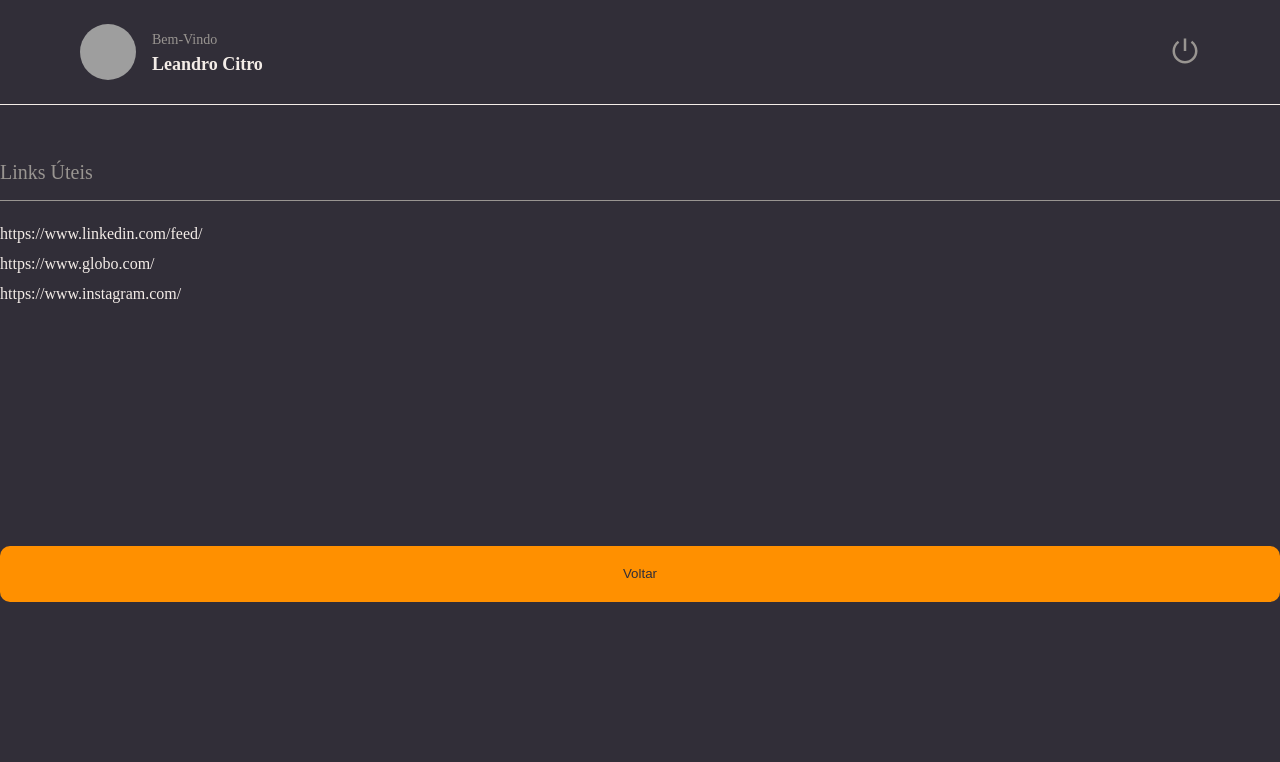
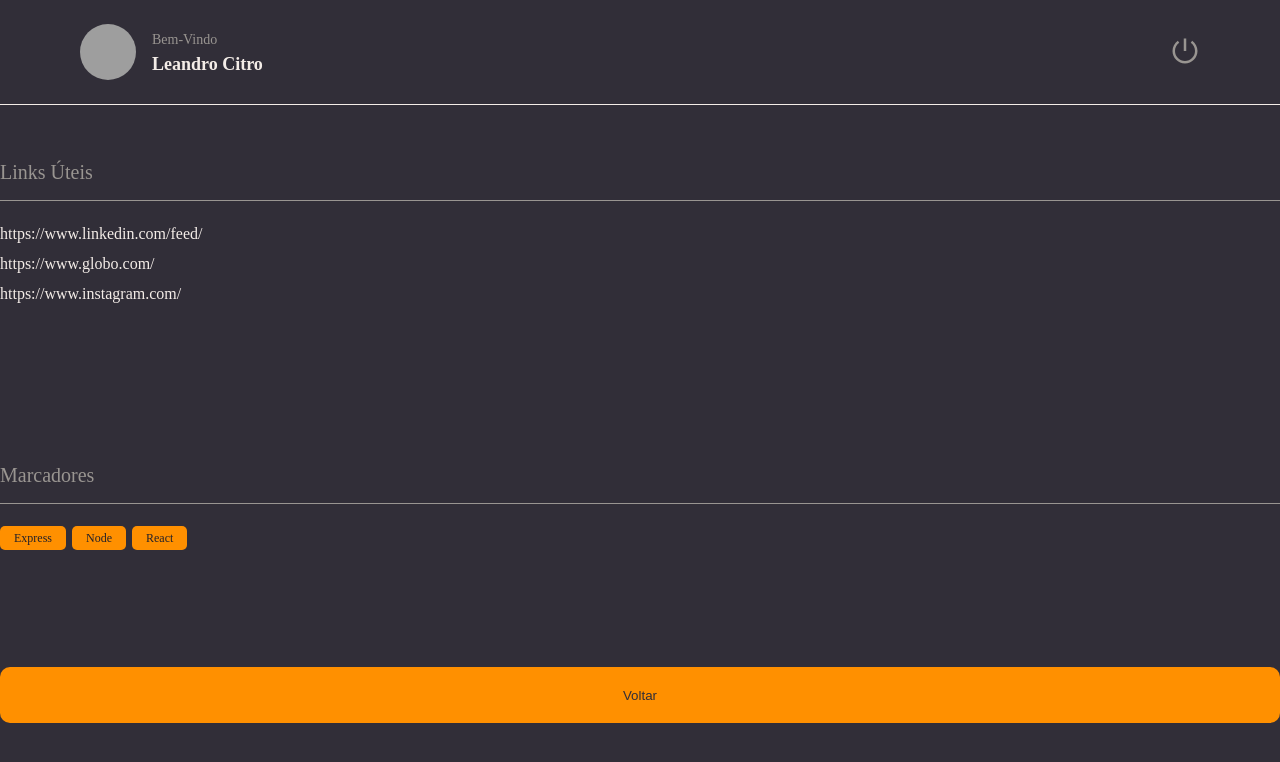
Before and after one commit to leandrocitro/Notes, a React (Vite) app: page / in a window 1280 px wide. Shown: the top 762 px of the page. Built offline with nearby package versions, Linux system fonts and the light colour scheme; grey boxes are pictures that could not be loaded.

Commit message:
Adicionando Tag e TextButton

```diff
--- /dev/null
+++ b/src/components/ButtonText/styles.js
@@ -0,0 +1,10 @@
+import styled from 'styled-components'
+
+export const Container = styled.button`
+    background: none;
+    color: ${({ theme }) => theme.COLORS.GRAY_100};
+
+    border: none;
+    font-size: 16px;
+
+`;
--- /dev/null
+++ b/src/components/Tag/index.jsx
@@ -0,0 +1,10 @@
+import { Container } from "./styles";
+
+export function Tag({ title }) {
+    return (
+        <Container>
+            {title}
+        </Container>
+
+    )
+}
--- /dev/null
+++ b/src/components/Tag/styles.js
@@ -0,0 +1,10 @@
+import styled from "styled-components";
+
+export const Container = styled.span`
+    font-size: 12px;
+    padding: 5px 14px;
+    border-radius: 5px;
+    margin-right: 6px;
+    color: ${({ theme }) => theme.COLORS.BACKGROUND_900};
+    background-color: ${({ theme }) => theme.COLORS.ORANGE};
+`;
--- a/src/pages/Details/index.jsx
+++ b/src/pages/Details/index.jsx
@@ -3,6 +3,7 @@
 import { Header } from "../../components/Header";
 import { Button } from "../../components/Button";
 import { Section } from "../../components/Section";
+import { Tag } from "../../components/Tag";
 
 
 export function Details() {
@@ -18,6 +19,13 @@
             <li><a href="https://www.instagram.com/">https://www.instagram.com/</a></li>
           </Links>
         </Section>
+
+        <Section title="Marcadores">
+          <Tag title="Express" />
+          <Tag title="Node" />
+          <Tag title="React" />
+
+        </Section>
         <Button title="Voltar"/>
       </Container>
   );
```
Also changed, not shown: src/components/ButtonText/index.jsx (added, +10 -0 lines).
